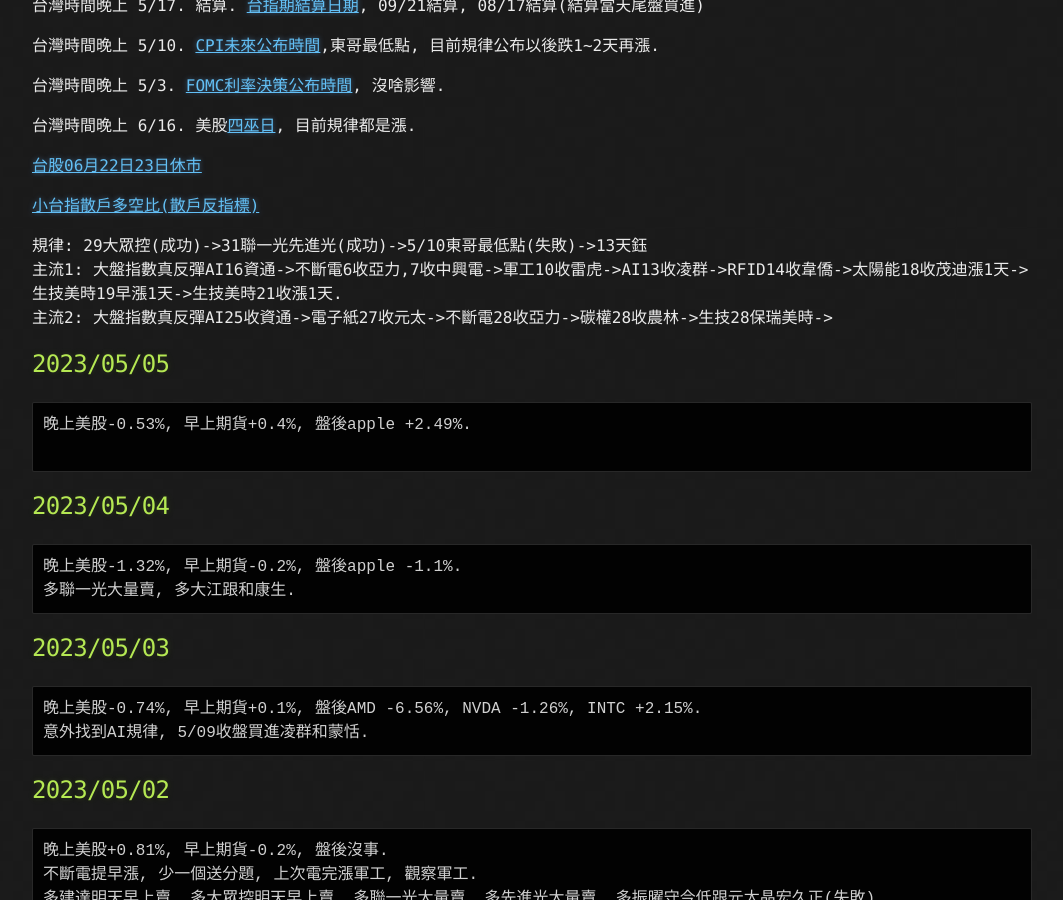
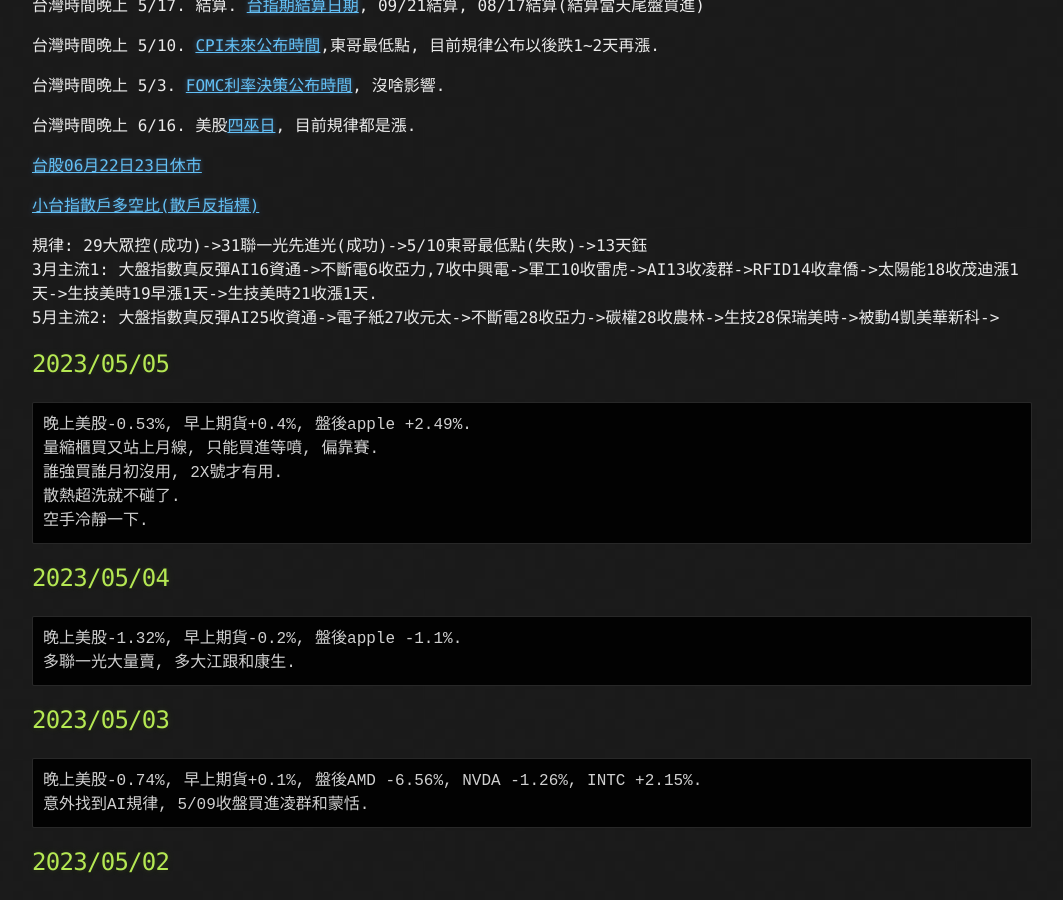
Before and after one commit to lepg5487/Stock_God, a Jekyll site: the page built from index.md, in a window 1280 px wide and 900 px high, scrolled down 304 px. Shown: the whole window, without its empty margins (108-1171 px from the left). Built offline with Jekyll 4.4.1, drawn with Linux system fonts in a browser that asks for light colours; our own code applies the rules of GitHub Pages for plain Markdown files.

Commit message:
Update index.md

````diff
--- a/index.md
+++ b/index.md
@@ -17,13 +17,16 @@
 [小台指散戶多空比(散戶反指標)](https://www.macromicro.me/charts/20069/tw-mtx-long-to-short-ratio-of-individual-player)
 
 規律: 29大眾控(成功)->31聯一光先進光(成功)->5/10東哥最低點(失敗)->13天鈺
-主流1: 大盤指數真反彈AI16資通->不斷電6收亞力,7收中興電->軍工10收雷虎->AI13收凌群->RFID14收韋僑->太陽能18收茂迪漲1天->生技美時19早漲1天->生技美時21收漲1天.
-主流2: 大盤指數真反彈AI25收資通->電子紙27收元太->不斷電28收亞力->碳權28收農林->生技28保瑞美時->
+3月主流1: 大盤指數真反彈AI16資通->不斷電6收亞力,7收中興電->軍工10收雷虎->AI13收凌群->RFID14收韋僑->太陽能18收茂迪漲1天->生技美時19早漲1天->生技美時21收漲1天.
+5月主流2: 大盤指數真反彈AI25收資通->電子紙27收元太->不斷電28收亞力->碳權28收農林->生技28保瑞美時->被動4凱美華新科->
 
 ## 2023/05/05
 ```
 晚上美股-0.53%, 早上期貨+0.4%, 盤後apple +2.49%.
-
+量縮櫃買又站上月線, 只能買進等噴, 偏靠賽.
+誰強買誰月初沒用, 2X號才有用.
+散熱超洗就不碰了.
+空手冷靜一下.
 ```
 
 ## 2023/05/04
````
